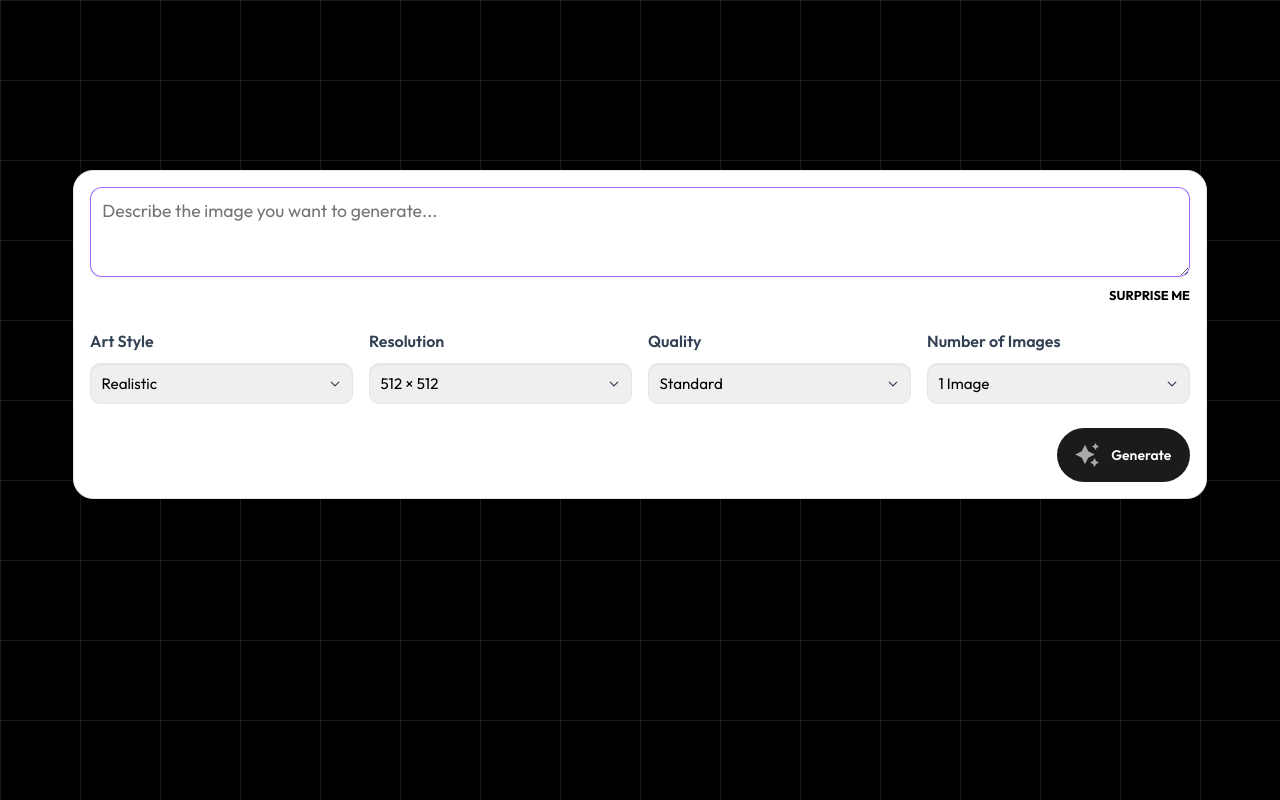
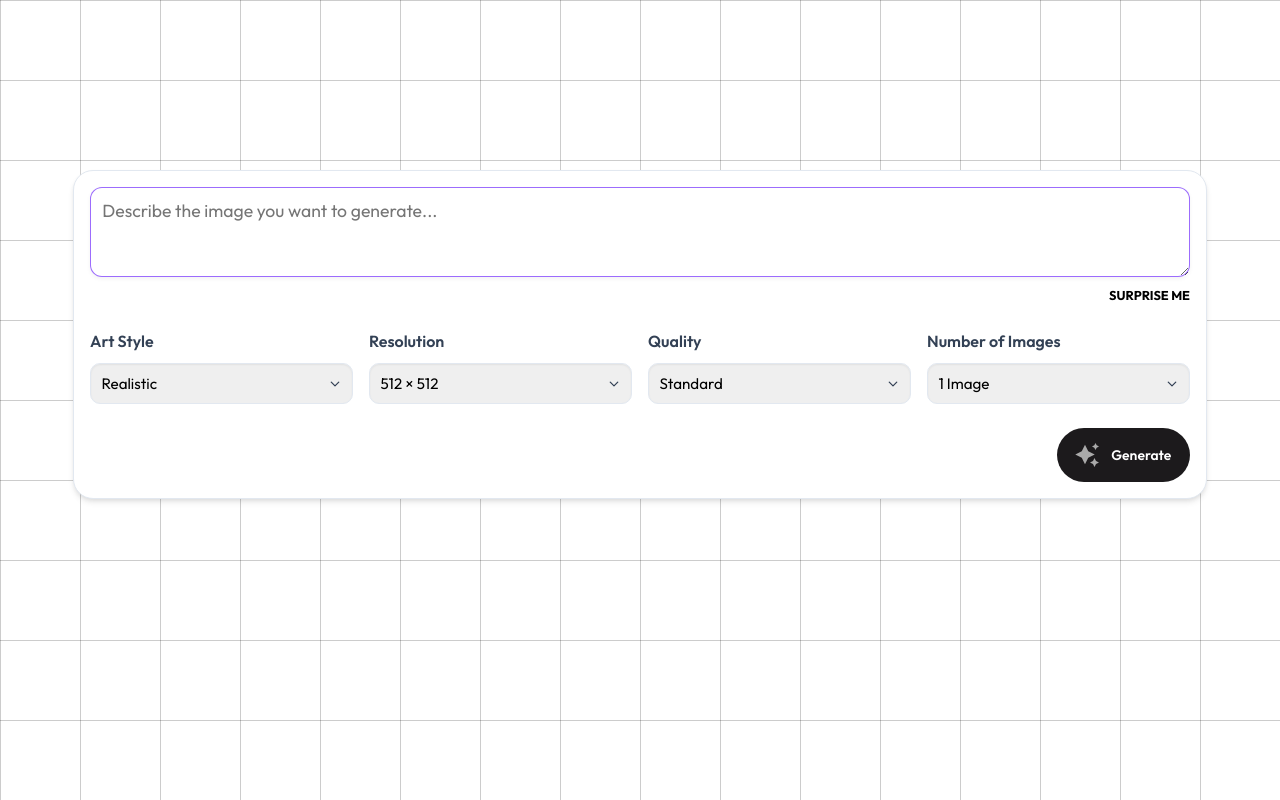
Before and after one commit to R1SH4BH81/ImgGenAI, a React (Vite) app: page / in a window 1280 px wide. Built offline with nearby package versions, Linux system fonts and the light colour scheme.

Commit message:
Update AIImageGenerator.module.css

```diff
--- a/src/AIImageGenerator.module.css
+++ b/src/AIImageGenerator.module.css
@@ -20,10 +20,10 @@
   width: 100vw;
   height: 100%;
 
-  background: #000000;
+  background: #fff;
   --gap: 5em;
   --line: 1px;
-  --color: rgba(255, 255, 255, 0.2);
+  --color: rgba(0, 0,0, 0.4);
 
   background-image: linear-gradient(
       -90deg,
```
